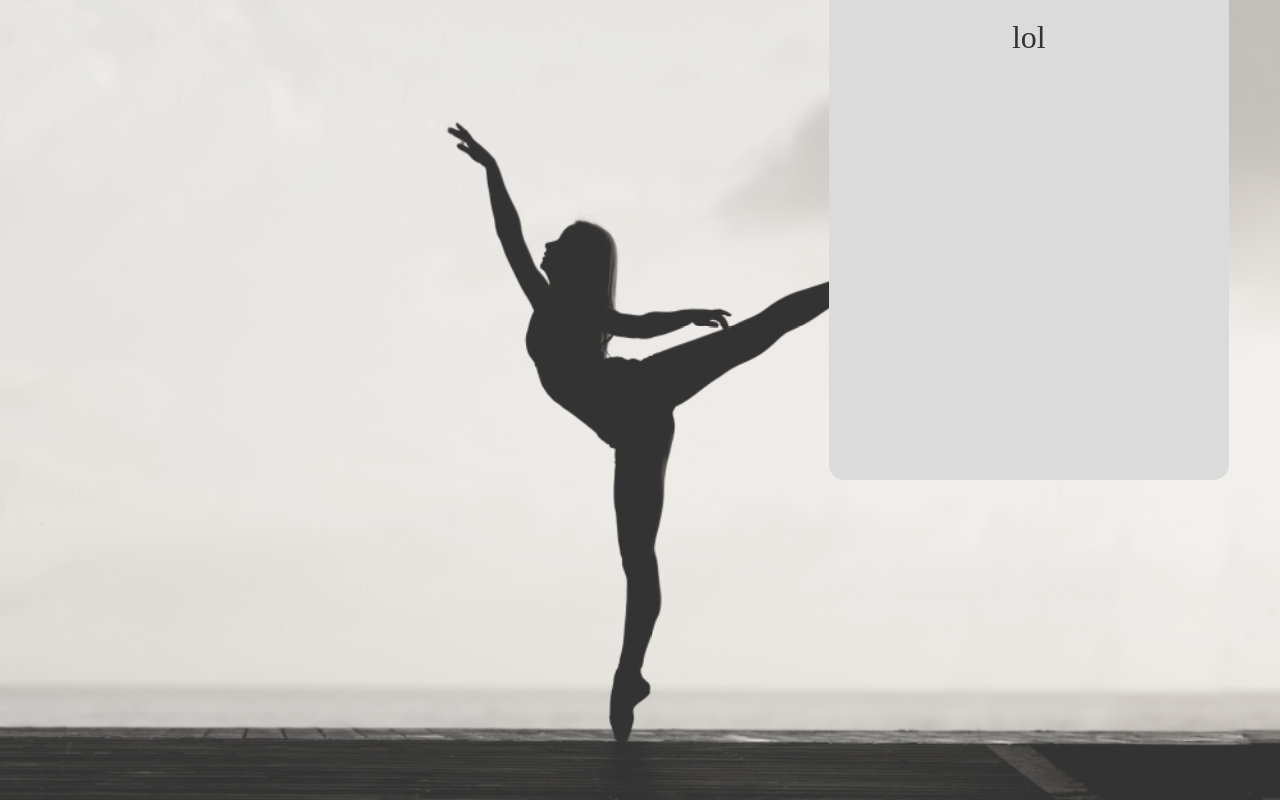
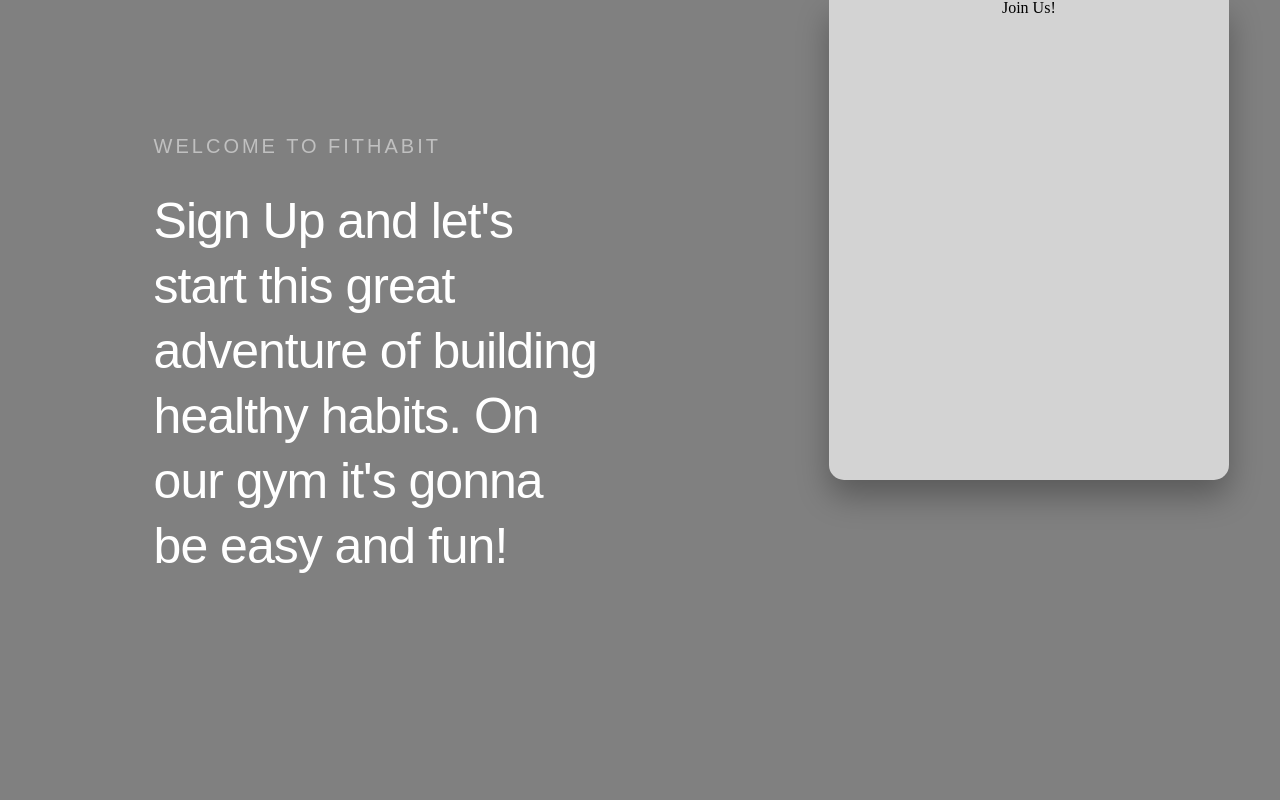
Before and after one commit to Kowal0/training-schedule-app, a React app: page / in a window 1280 px wide. Built offline with nearby package versions, Linux system fonts and the light colour scheme.

Commit message:
changing background and making headings

```diff
--- a/src/App.css
+++ b/src/App.css
@@ -1,4 +1,4 @@
-.App {
+/* .App {
   text-align: center;
 }
 
@@ -25,4 +25,4 @@
 @keyframes App-logo-spin {
   from { transform: rotate(0deg); }
   to { transform: rotate(360deg); }
-}
+} */
--- a/src/components/Login/components/LoginPage.js
+++ b/src/components/Login/components/LoginPage.js
@@ -1,13 +1,24 @@
 import React, {PureComponent} from 'react';
 import LoginPageWrapper from '../styled/LoginPageWrapper';
 import LoginFormWrapper from '../styled/LoginFormWrapper';
+import PageHeadingWrapper from '../styled/PageHeadingWrapper';
+import PageHeadingH1 from '../styled/PageHeadingH1';
+import PageHeadingH3 from '../styled/PageHeadingH3';
 
 class Login extends PureComponent {
     render(){
         return (
             <LoginPageWrapper>
+                <PageHeadingWrapper>
+                   <PageHeadingH3>
+                        Welcome to FitHabit
+                   </PageHeadingH3>
+                   <PageHeadingH1>
+                        Sign Up and let's start this great adventure of building healthy habits. On our gym it's gonna be easy and fun!
+                   </PageHeadingH1>
+                </PageHeadingWrapper>
                 <LoginFormWrapper>
-                    <h1>lol</h1>
+                    <h2>Join Us!</h2>
                 </LoginFormWrapper>
             </LoginPageWrapper>
         );
--- a/src/components/Login/styled/LoginFormWrapper.js
+++ b/src/components/Login/styled/LoginFormWrapper.js
@@ -6,6 +6,7 @@
     height: 480px;
     width: 400px;
     background-color: lightgray;
+    box-shadow: 0 1rem 2rem rgba(0, 0, 0, 0.3);
     position: absolute;
     border-bottom-left-radius: 15px;
     border-bottom-right-radius: 15px;
--- a/src/components/Login/styled/LoginPageWrapper.js
+++ b/src/components/Login/styled/LoginPageWrapper.js
@@ -5,14 +5,14 @@
     display: flex;
     height: 100vh;
     width: 100%;
-    justify-content: center;
-    align-itmes: center;
-    position: relative;
-    background: url(${myImage}) no-repeat bottom center fixed;
-    background-size: cover;
-    overflow: hidden;
-    filter: grayscale(90%);
-    opacity:0.8;
+    justify-content: space-between;
+    background-color: grey;
+    // background: url(${myImage}) no-repeat bottom center fixed;
+    // background-size: cover;
+    // overflow: hidden;
+    // filter: grayscale(90%);
+    // opacity: 0.7;
+
 `;
 
 export default LoginPageWrapper;
--- /dev/null
+++ b/src/components/Login/styled/PageHeadingH1.js
@@ -0,0 +1,12 @@
+import styled from 'styled-components';
+
+
+export const PageHeadingH1 = styled.h1`
+    font-size: 50px;
+    font-weight: 500;
+    letter-spacing: -1px;
+    line-height: 1.3;
+    text-rendering: optimizeLegibility;
+`;
+
+export default PageHeadingH1;
--- /dev/null
+++ b/src/components/Login/styled/PageHeadingH3.js
@@ -0,0 +1,11 @@
+import styled from 'styled-components';
+
+
+export const PageHeadingH3 = styled.h3`
+    text-transform: uppercase;
+    color: rgba(255, 255, 255, 0.5);
+    letter-spacing: 3px;
+    font-size: 20px;
+`;
+
+export default PageHeadingH3;
--- /dev/null
+++ b/src/components/Login/styled/PageHeadingWrapper.js
@@ -0,0 +1,13 @@
+import styled from 'styled-components';
+
+
+export const PageHeadingWrapper = styled.div`
+    flex 0 0 35%;
+    align-self: center;
+    padding: 12%;
+    margin-bottom: 4%;
+    color: #fff;
+    font-family: "montserrat-medium", sans-serif;
+`;
+
+export default PageHeadingWrapper;
```
